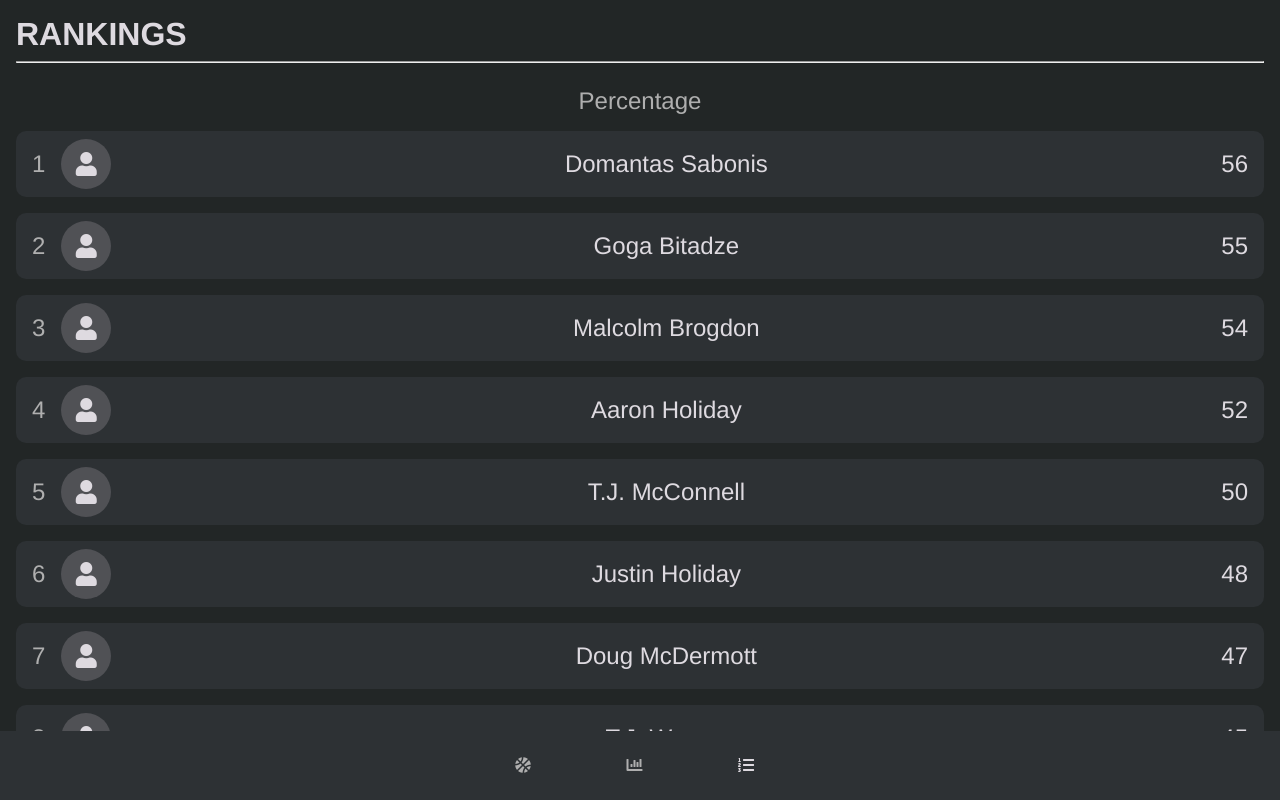
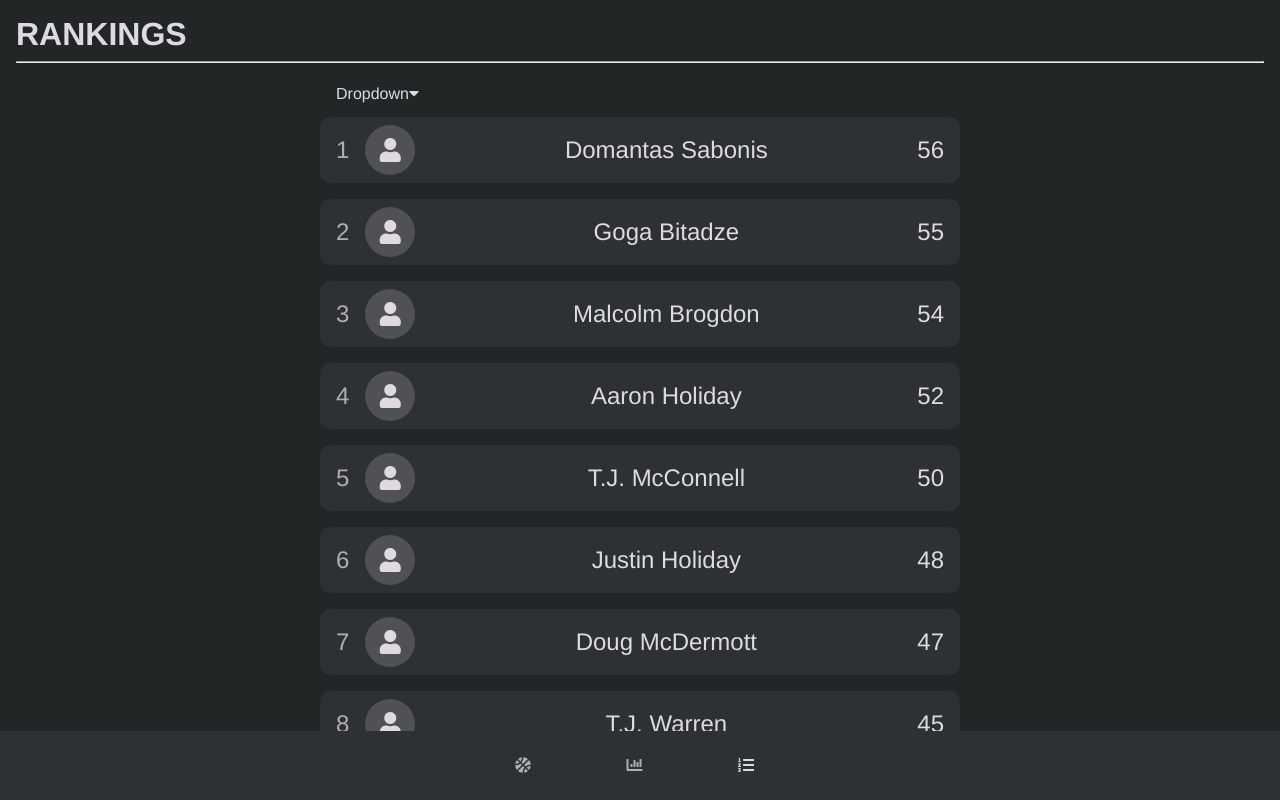
Before and after one commit to jaredami/shot-tracker, a React (Create React App) app: page /rankings in a window 1280 px wide. Built offline with nearby package versions, Linux system fonts and the light colour scheme.

Commit message:
Start ranking stat dropdown

```diff
--- a/src/App.css
+++ b/src/App.css
@@ -36,7 +36,7 @@ button {
 }
 
 .header-container {
-  padding: 1rem;
+  padding: 1rem 1rem 0rem;
 }
 
 .header {
--- a/src/components/History.module.css
+++ b/src/components/History.module.css
@@ -2,6 +2,8 @@
   height: 100%;
   padding: 0rem 1rem;
   overflow-y: auto;
+  max-width: 40rem;
+  margin: 1rem auto;
 }
 
 .session {
--- a/src/components/Rankings.js
+++ b/src/components/Rankings.js
@@ -4,7 +4,17 @@ import * as styles from "./Rankings.module.css";
 export default function Rankings() {
   return (
     <div className={styles.rankingsContainer}>
-      <div className={styles.currentStatLabel}>Percentage</div>
+      <div className={styles.dropdown}>
+        <button className={styles.dropbtn}>
+          Dropdown
+          <i className="fa fa-caret-down"></i>
+        </button>
+        <div className={styles.dropdownContent}>
+          <a href="#">Link 1</a>
+          <a href="#">Link 2</a>
+          <a href="#">Link 3</a>
+        </div>
+      </div>
       {data.map((user, index) => (
         <div key={user.userId} className={styles.userCard}>
           <div className={styles.rank}>{index + 1}</div>
--- a/src/components/Rankings.module.css
+++ b/src/components/Rankings.module.css
@@ -2,13 +2,54 @@
   height: 100%;
   padding: 0rem 1rem;
   overflow-y: auto;
+  max-width: 40rem;
+  margin: 0 auto;
 }
 
-.currentStatLabel {
-  font-size: 1.5rem;
-  text-align: center;
-  padding-bottom: 1rem;
-  color: var(--light-gray);
+.dropdown {
+  overflow: hidden;
+}
+
+.dropdown .dropbtn {
+  font-size: 16px;
+  border: none;
+  outline: none;
+  color: var(--white);
+  padding: 14px 16px;
+  background-color: inherit;
+  font-family: inherit;
+  margin: 0;
+}
+
+/* .navbar a:hover,
+.dropdown:hover .dropbtn {
+  background-color: red;
+} */
+
+.dropdownContent {
+  display: none;
+  position: absolute;
+  background-color: #f9f9f9;
+  min-width: 160px;
+  box-shadow: 0px 8px 16px 0px rgba(0, 0, 0, 0.2);
+  z-index: 1;
+}
+
+.dropdownContent a {
+  float: none;
+  color: black;
+  padding: 12px 16px;
+  text-decoration: none;
+  display: block;
+  text-align: left;
+}
+
+.dropdownContent a:hover {
+  background-color: #ddd;
+}
+
+.dropdown:hover .dropdownContent {
+  display: block;
 }
 
 .userCard {
--- a/src/components/Session.css
+++ b/src/components/Session.css
@@ -1,5 +1,5 @@
 .container {
-  margin: 0 1rem;
+  margin: 1rem;
 }
 
 .timer-container {
```
